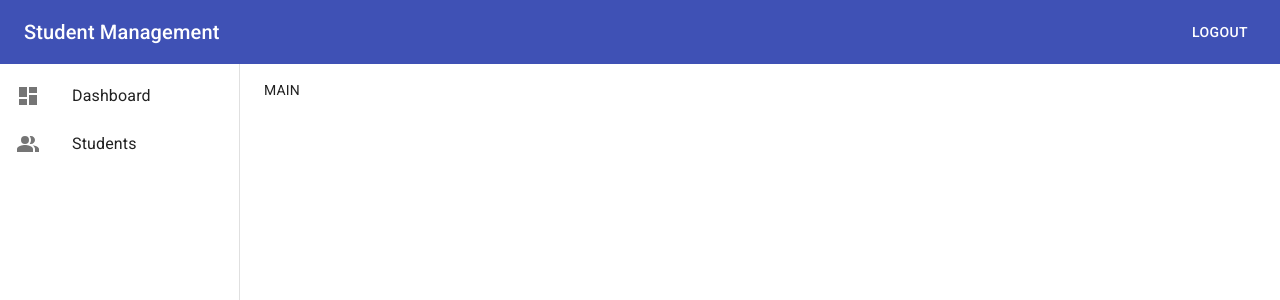
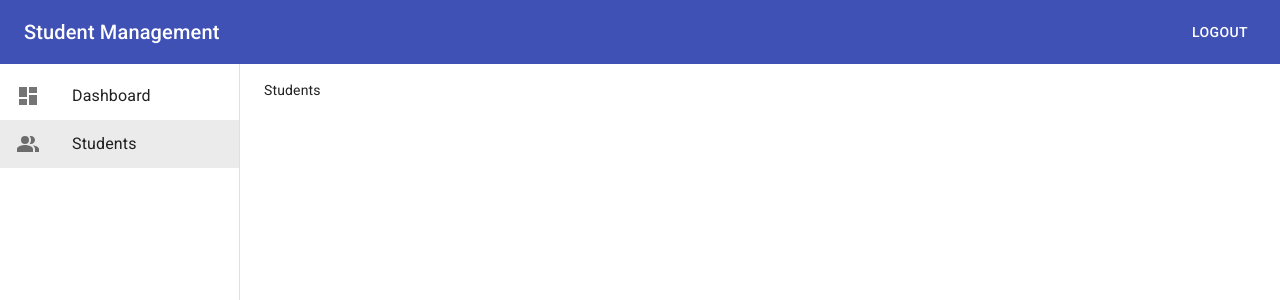
Before and after one commit to TungLeoJS/learn-redux-saga-, a React (Create React App) app: page /admin/students in a window 1280 px wide. Shown: the top 300 px of the page. Built offline with nearby package versions, Linux system fonts and the light colour scheme; sample sign-in values are in the browser's storage.

Commit message:
Add nav link.

```diff
--- a/src/components/Common/Sidebar.tsx
+++ b/src/components/Common/Sidebar.tsx
@@ -4,13 +4,20 @@
 import ListItemText from '@material-ui/core/ListItemText';
 import { makeStyles } from '@material-ui/core/styles';
 import { Dashboard, PeopleAlt } from '@material-ui/icons';
-import React from 'react';
+import { NavLink } from 'react-router-dom';
 
 const useStyles = makeStyles((theme) => ({
     root: {
         width: '100%',
         maxWidth: 360,
         backgroundColor: theme.palette.background.paper,
+    },
+    link: {
+        color: 'inherit',
+        textDecoration: 'none',
+        '&.active > div': {
+            backgroundColor: theme.palette.action.selected,
+        },
     },
 }));
 
@@ -19,20 +26,23 @@
 
     return (
         <div className={classes.root}>
-      <List component="nav" aria-label="main mailbox folders">
+            <List component='nav' aria-label='main mailbox folders'>
+                <NavLink to='/admin/dashboard' className={classes.link}>
                     <ListItem button>
                         <ListItemIcon>
                             <Dashboard />
                         </ListItemIcon>
-          <ListItemText primary="Dashboard" />
+                        <ListItemText primary='Dashboard' />
                     </ListItem>
-
+                </NavLink>
+                <NavLink to='/admin/students' className={classes.link}>
                     <ListItem button>
                         <ListItemIcon>
                             <PeopleAlt />
                         </ListItemIcon>
-          <ListItemText primary="Students" />
+                        <ListItemText primary='Students' />
                     </ListItem>
+                </NavLink>
             </List>
         </div>
     );
--- a/src/components/Layout/Admin.tsx
+++ b/src/components/Layout/Admin.tsx
@@ -1,5 +1,8 @@
 import { Box, makeStyles } from '@material-ui/core';
 import { Header, Sidebar } from 'components/Common';
+import { Route, Switch } from 'react-router-dom';
+import { Students } from 'features/students/Students';
+import { Dashboard } from 'features/dashboard/Dashboard';
 
 const useStyles = makeStyles((theme) => ({
     root: {
@@ -39,7 +42,18 @@
                 <Sidebar />
             </Box>
 
-      <Box className={classes.main}>MAIN</Box>
+            <Box className={classes.main}>
+                <Switch>
+                    <Route path='/admin/dashboard'>
+                        <Dashboard />
+                    </Route>
+                </Switch>
+                <Switch>
+                    <Route path='/admin/students'>
+                        <Students />
+                    </Route>
+                </Switch>
+            </Box>
         </Box>
     );
 }
--- a/src/features/auth/authSaga.tsx
+++ b/src/features/auth/authSaga.tsx
@@ -8,7 +8,7 @@
     localStorage.setItem('access_token', 'fake_token');
 
     yield put(authActions.loginSuccess({id: 1, name: 'user' }))
-    yield put(push('/admin'));
+    yield put(push('/admin/dashboard'));
 }
 
 function* handleLogout() {
--- /dev/null
+++ b/src/features/dashboard/Dashboard.tsx
@@ -0,0 +1,5 @@
+import * as React from 'react';
+
+export function Dashboard() {
+    return <div>Dashboard</div>;
+}
--- /dev/null
+++ b/src/features/students/Students.tsx
@@ -0,0 +1,9 @@
+import * as React from 'react';
+
+export function Students () {
+  return (
+    <div>
+      Students
+    </div>
+  );
+}
```
Lines whose indentation alone changed are shown as unchanged.
